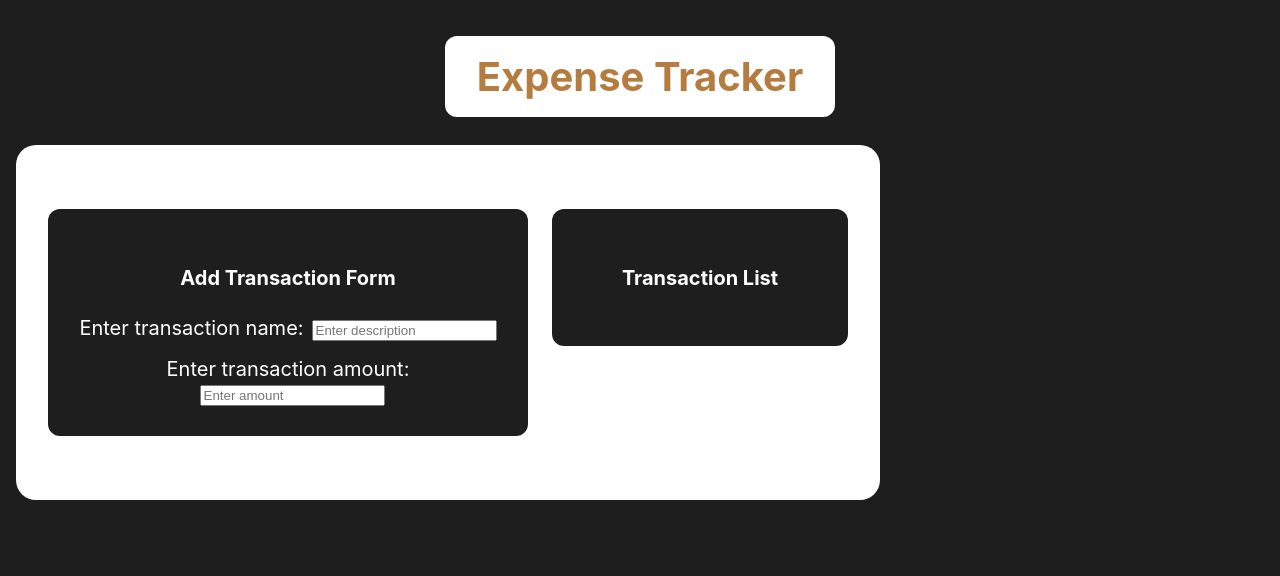
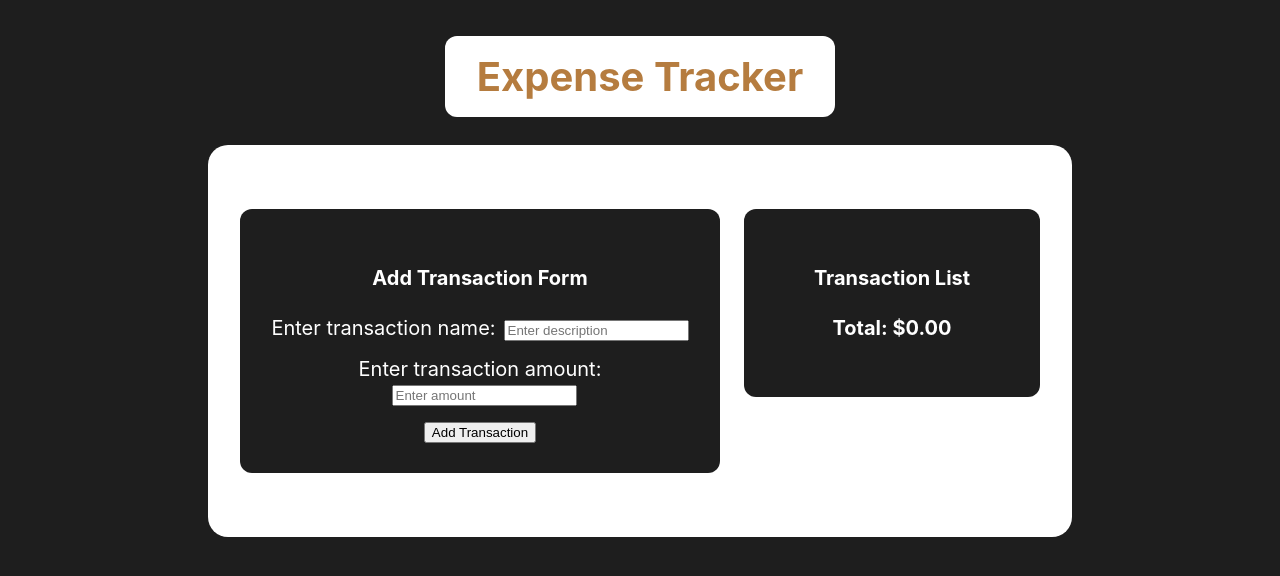
Before and after one commit to anaik31/expense-tracker-react, a React (Create React App) app: page / in a window 1280 px wide. Shown: the top 576 px of the page. Built offline with nearby package versions, Linux system fonts and the light colour scheme.

Commit message:
Added Transaction List with a Total amount calculation along with a list that is created when transactions are added.

```diff
--- a/src/App.js
+++ b/src/App.js
@@ -12,7 +12,7 @@ function App() {
     <div className = "app">
     <Header/>
     <div className="app-bubble">
-    <AddTransactionForm/>
+    <AddTransactionForm onAddTransaction={newTx => setTransactions([...transactions, newTx])}/>
     <TransactionsList transactions={transactions}/>
     </div>
     </div>
--- a/src/components/AddTransactionForm.js
+++ b/src/components/AddTransactionForm.js
@@ -1,13 +1,19 @@
 import React, { useState } from 'react'
 import '../styles/AddTransactionForm.css'
 
-function AddTransactionForm() {
+function AddTransactionForm({onAddTransaction}) {
 
   const [description, setDescription] = useState('');
   const [amount, setAmount] = useState('');
 
   function handleSubmit(e) {
     e.preventDefault(); // stop page refresh
+
+    const newTx = {
+      description,
+      amount
+    };
+    onAddTransaction(newTx);
 
     console.log("Description: ", description);
     console.log("Amount: ", amount);
@@ -42,6 +48,10 @@ function AddTransactionForm() {
             style={{ marginLeft: '0.5rem' }}
           />
         </label>
+
+        <button type="submit" style={{marginTop: '1rem'}}>
+          Add Transaction
+        </button>
       </form>
     </div>
   );
--- a/src/components/TransactionList.js
+++ b/src/components/TransactionList.js
@@ -1,10 +1,21 @@
 import React from 'react';
 import '../styles/TransactionList.css'
 
-function TransactionList(){
+function TransactionList({transactions}){
+
+  const total = transactions.reduce((sum, tx) => sum + Number(tx.amount), 0);
+
   return(
     <div className = "transaction-list">
     <h4>Transaction List</h4>
+    <ul>
+      {transactions.map((tx, index) => (
+        <li  key = {index}>
+          {tx.description}: ${tx.amount}
+        </li>
+      ))}
+    </ul>
+    <h4>Total: ${total.toFixed(2)}</h4>
     </div>
   );
 }
--- a/src/styles/App.css
+++ b/src/styles/App.css
@@ -9,7 +9,7 @@
   border-radius: 20px;
   padding: 2rem;
   max-width: 800px;
-  margin: 2 rem auto;
+  margin: 2rem auto;
   display: flex;
   flex-direction: row; /* default */
   gap: 1.5rem;
--- a/src/styles/TransactionList.css
+++ b/src/styles/TransactionList.css
@@ -14,3 +14,7 @@
 h4{
   color: white;
 }
+
+li{
+  color: white;
+}
```
